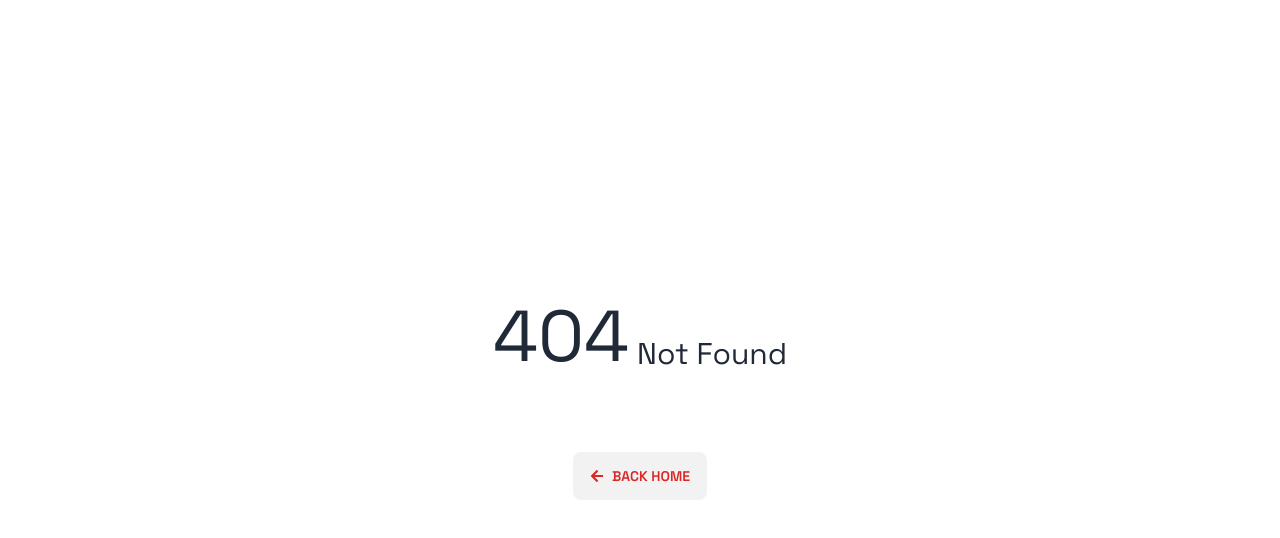
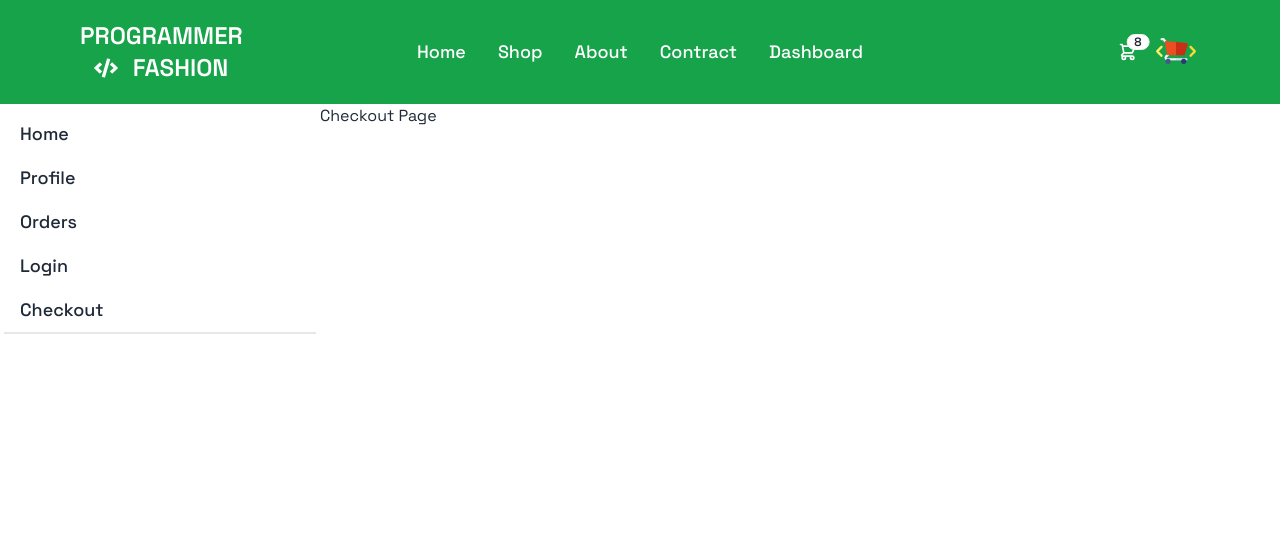
Before and after one commit to mfarhadattari/fashion-man-client, a React (Vite) app: page /dashboard/checkout in a window 1280 px wide. Before the commit this address had no page. Shown: the top 538 px of the page. Built offline with nearby package versions, Linux system fonts and the light colour scheme.

Commit message:
Dashboard layout

```diff
--- a/src/components/ProductCard.jsx
+++ b/src/components/ProductCard.jsx
@@ -13,12 +13,21 @@ const ProductCard = ({ productInfo }) => {
         </figure>
         <div className="card-body text-center pb-2">
           <h2 className="card-title">{productInfo?.title}</h2>
-          <p className="text-blue-700 text-xl font-bold">
-            {productInfo?.price} &#2547;
+          <p className="text-2xl flex gap-3 justify-center">
+            <span className="line-through text-red-500">
+              {productInfo?.price}&#2547;
+            </span>
+            <span className="text-blue-700">
+              {productInfo?.price -
+                (productInfo?.price * productInfo?.discount) / 100}
+              &#2547;
+            </span>
           </p>
         </div>
       </Link>
-      <button className="green-btn w-full">
+      <button
+        className="green-btn w-full"
+      >
         Add to cart
       </button>
     </div>
--- /dev/null
+++ b/src/layout/DashboardLayout.jsx
@@ -0,0 +1,89 @@
+import ScrollToTop from "react-scroll-to-top";
+import { FaArrowUp } from "react-icons/fa";
+import { FaGear, FaXmark } from "react-icons/fa6";
+import NavigationBar from "./../pages/Public/Shared/NavigationBar";
+import NavLink from "../components/NavLink";
+import { Outlet } from "react-router-dom";
+import { useState } from "react";
+
+const options = [
+  {
+    path: "/dashboard",
+    name: "Home",
+  },
+  {
+    path: "/dashboard/profile",
+    name: "Profile",
+  },
+  {
+    path: "/dashboard/orders",
+    name: "Orders",
+  },
+  {
+    path: "/dashboard/login",
+    name: "Login",
+  },
+  {
+    path: "/dashboard/checkout",
+    name: "Checkout",
+  },
+];
+
+const DashboardLayout = () => {
+  const [isOpen, setIsOpen] = useState(false);
+  return (
+    <div className="min-h-screen flex flex-col">
+      <NavigationBar></NavigationBar>
+      <div className="h-full w-full flex">
+        <div className="w-1/4 hidden lg:block">
+          <ul className="menu px-1">
+            {options.map((option) => (
+              <NavLink key={option.path} to={option.path}>
+                {option.name}
+              </NavLink>
+            ))}
+          </ul>
+        </div>
+        <div className="w-full lg:w-3/4 relative">
+          <ul
+            className={`menu bg-slate-950 text-white lg:hidden w-[200px] absolute ${
+              isOpen ? "top-0 right-0" : "hidden"
+            }`}
+          >
+            {options.map((option) => (
+              <NavLink key={option.path} to={option.path}>
+                {option.name}
+              </NavLink>
+            ))}
+          </ul>
+          <button
+            onClick={() => setIsOpen(!isOpen)}
+            className="lg:hidden absolute top-5 right-5 text-3xl btn btn-circle"
+          >
+            <span className="animate-spin">{isOpen ? <FaXmark></FaXmark> : <FaGear></FaGear>}</span>
+          </button>
+          <Outlet></Outlet>
+        </div>
+      </div>
+      <ScrollToTop
+        smooth
+        component={
+          <span className="btn btn-circle btn-outline text-xl text-red-500">
+            <FaArrowUp></FaArrowUp>
+          </span>
+        }
+        style={{
+          display: "flex",
+          justifyContent: "center",
+          alignItems: "center",
+          width: "50px",
+          height: "50px",
+          backgroundColor: "transparent",
+          boxShadow: "none",
+        }}
+      />
+    </div>
+  );
+};
+
+export default DashboardLayout;
--- a/src/pages/Public/Shared/NavigationBar.jsx
+++ b/src/pages/Public/Shared/NavigationBar.jsx
@@ -21,11 +21,15 @@ const navOptions = [
     path: "/contract",
     name: "Contract",
   },
+  {
+    path: "/dashboard",
+    name: "Dashboard",
+  },
 ];
 
 const NavigationBar = () => {
   const { isDark } = useTheme();
-  const user = false;
+  const user = true;
   return (
     <nav
       className={`navbar p-5 md:px-20 items-center sticky top-0 z-50 ${
@@ -69,9 +73,9 @@ const NavigationBar = () => {
         </ul>
       </div>
       <div className="navbar-end">
-        <label tabIndex={0} className="btn btn-ghost btn-circle">
-          <div className="indicator">
-            <NavLink to="/cart">
+        <NavLink to="/cart">
+          <label tabIndex={0} className="btn btn-ghost btn-circle">
+            <div className="indicator">
               <svg
                 xmlns="http://www.w3.org/2000/svg"
                 className="h-5 w-5"
@@ -86,10 +90,10 @@ const NavigationBar = () => {
                   d="M3 3h2l.4 2M7 13h10l4-8H5.4M7 13L5.4 5M7 13l-2.293 2.293c-.63.63-.184 1.707.707 1.707H17m0 0a2 2 0 100 4 2 2 0 000-4zm-8 2a2 2 0 11-4 0 2 2 0 014 0z"
                 />
               </svg>
-            </NavLink>
-            <span className="badge badge-sm indicator-item">8</span>
-          </div>
-        </label>
+              <span className="badge badge-sm indicator-item">8</span>
+            </div>
+          </label>
+        </NavLink>
         <div className="dropdown dropdown-end ">
           <label tabIndex={0} className="btn btn-ghost btn-circle avatar">
             <div className="w-10 rounded-full">
@@ -105,15 +109,15 @@ const NavigationBar = () => {
             {user ? (
               <>
                 <div className="flex justify-between items-center">
-                  <NavLink to="/profile">Profile</NavLink>
+                  <NavLink to="/dashboard/profile">Profile</NavLink>
                   <ThemeToggle></ThemeToggle>
                 </div>
-                <NavLink to="orders">Orders</NavLink>
+                <NavLink to="/dashboard/orders">Orders</NavLink>
                 <button className="btn btn-sm mt-3 w-fit">Log Out</button>
               </>
             ) : (
               <div className="flex justify-between items-center">
-                <NavLink to="/profile">Login</NavLink>
+                <NavLink to="/dashboard/login">Login</NavLink>
                 <ThemeToggle></ThemeToggle>
               </div>
             )}
--- a/src/pages/Public/Shop/ProductDetailsPage.jsx
+++ b/src/pages/Public/Shop/ProductDetailsPage.jsx
@@ -41,9 +41,9 @@ const ProductDetailsPage = () => {
               <span>({product?.rating})</span>
             </div>
             <p className="text-2xl flex gap-3">
-              <span className="line-through">{product?.price} &#2547;</span>
+              <span className="line-through text-red-500">{product?.price}&#2547;</span>
               <span className="text-blue-700">
-                {product?.price - (product?.price * product?.discount) / 100}{" "}
+                {product?.price - (product?.price * product?.discount) / 100}
                 &#2547;
               </span>
             </p>
@@ -60,7 +60,11 @@ const ProductDetailsPage = () => {
                 </span>
               ))}
             </div>
-            <button className="green-btn w-[250px]">Add to Cart</button>
+            <button
+              className="green-btn w-[250px]"
+            >
+              Add to Cart
+            </button>
             <div className="text-lg">
               <p>Category: {product.category}</p>
               <p className="flex gap-3">
```
Also changed, not shown: package.json (+11 -11 lines), src/router/router.jsx (+35 -0 lines), 1 other file (tests, documents, lock files or other folders).
